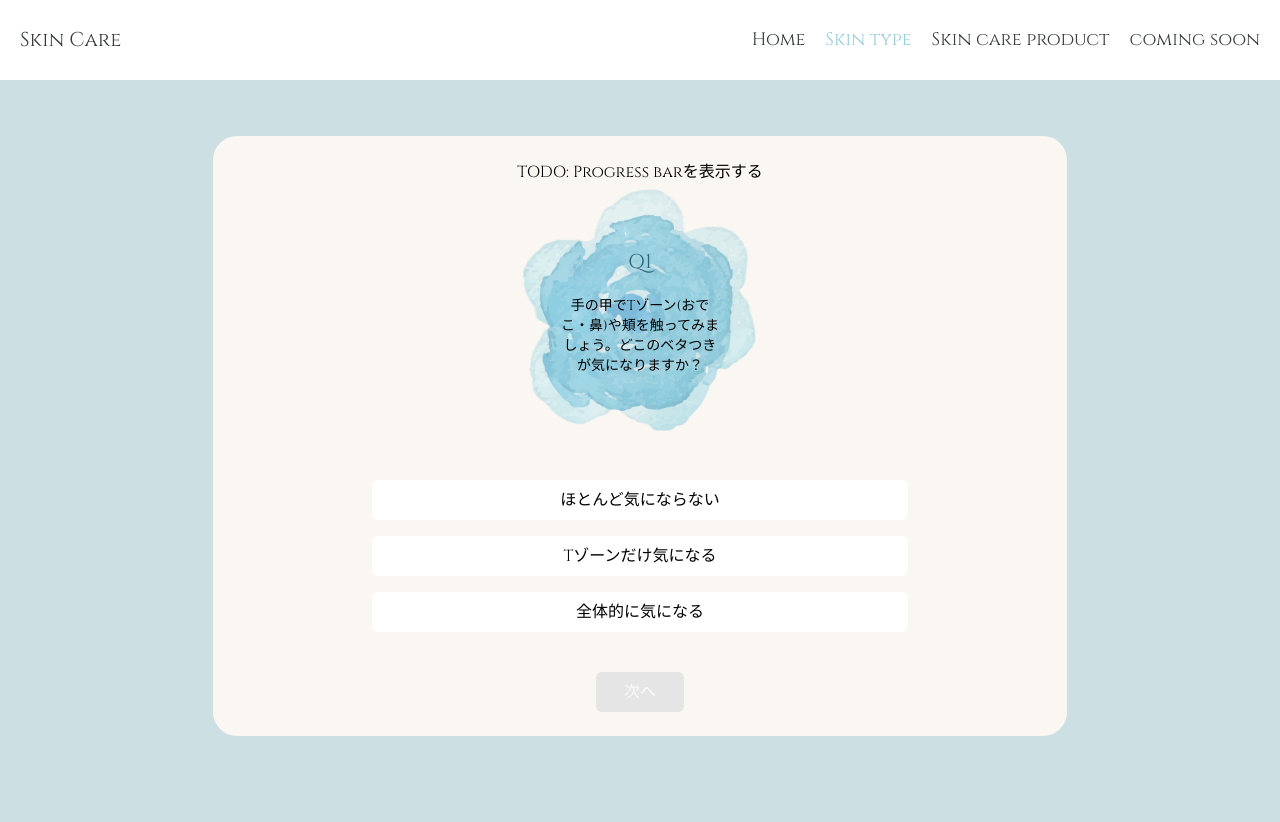
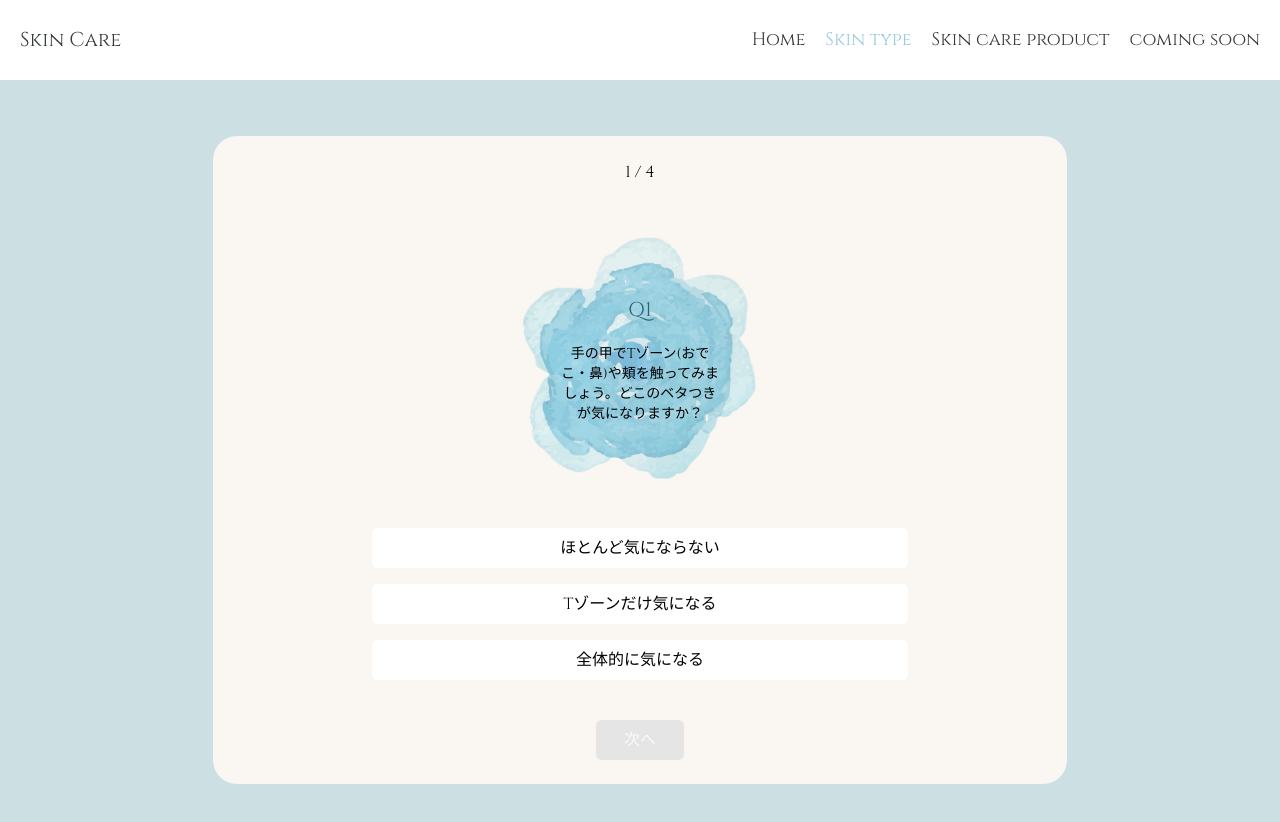
Before and after one commit to mikuweb/skincare-diagnose-app, a Next.js app: page /skin-type in a window 1280 px wide. Shown: the top 822 px of the page. Built offline with nearby package versions, Linux system fonts and the light colour scheme.

Commit message:
feat: 質問の進捗をProgressBarで表示できるように

```diff
--- a/src/components/Questions/Answers.tsx
+++ b/src/components/Questions/Answers.tsx
@@ -51,7 +51,7 @@ const Answers: FC<Props> = ({
           <motion.button
             variants={item}
             key={idx}
-            className={`w-full md:w-2/4 lg:w-2/3 mx-auto rounded-md py-2 ${
+            className={`mx-auto w-full rounded-md py-2 md:w-2/4 lg:w-2/3 ${
               selectedAnswerIdx === idx
                 ? "bg-leaf-100"
                 : "bg-white hover:opacity-60"
--- /dev/null
+++ b/src/components/Questions/ProgressBar.tsx
@@ -0,0 +1,43 @@
+"use client";
+
+import React, { FC, useEffect, useState } from "react";
+import * as Progress from "@radix-ui/react-progress";
+import { QuestionType } from "./Wizard";
+
+type Props = {
+  activeQuestion: number;
+  questions: QuestionType[];
+};
+
+const ProgressBar: FC<Props> = ({ activeQuestion, questions }) => {
+  const [progress, setProgress] = useState<number>(0);
+
+  const numOfQuestion = questions.length - 1;
+  const progressRate = (activeQuestion / numOfQuestion) * 100;
+
+  useEffect(() => {
+    setProgress(progressRate);
+  }, [activeQuestion]);
+
+  return (
+    <div className="text-center">
+      <p>{`${activeQuestion + 1} / ${questions.length}`}</p>
+      <Progress.Root
+        className="bg-blackA6 relative mx-auto mb-6 h-6 w-4/5 overflow-hidden rounded-full"
+        style={{
+          // Fix overflow clipping in Safari
+          // https://gist.github.com/domske/b66047671c780a238b51c51ffde8d3a0
+          transform: "translateZ(0)",
+        }}
+        value={progress}
+      >
+        <Progress.Indicator
+          className="ease-[cubic-bezier(0.65, 0, 0.35, 1)] h-full w-full bg-leaf-200 transition-transform duration-[660ms]"
+          style={{ transform: `translateX(-${100 - progress}%)` }}
+        />
+      </Progress.Root>
+    </div>
+  );
+};
+
+export default ProgressBar;
--- a/src/components/Questions/Wizard.tsx
+++ b/src/components/Questions/Wizard.tsx
@@ -3,8 +3,7 @@ import React, { FC, useState } from "react";
 import Question from "./Question";
 import Answers from "./Answers";
 import Button from "./Button";
-import { querySkinType } from "@/app/actions";
-import Loader from "../Common/Loader";
+import ProgressBar from "./ProgressBar";
 
 interface Props {
   questionList: QuestionType[];
@@ -55,17 +54,18 @@ const Wizard: FC<Props> = ({ questionList, bgImg, queryData }) => {
   };
 
   return (
-    <div className="lg:h-screen lg:w-screen lg:bg-leaf-100 lg:flex lg:justify-center lg:pt-14">
-      <div className="pt-16 px-5 bg-beige-100 font-english lg:w-2/3 lg:h-fit lg:rounded-3xl lg:p-6">
+    <div className="lg:flex lg:h-screen lg:w-screen lg:justify-center lg:bg-leaf-100 lg:pt-14">
+      <div className="h-screen bg-beige-100 px-5 pt-16 font-english lg:h-fit lg:w-2/3 lg:rounded-3xl lg:p-6">
         {/* <Loader /> */}
-        {/* ここから */}
-        <div className="text-center">TODO: Progress barを表示する</div>
         <button
           className={`${activeQuestion === 0 ? "hidden" : ""} `}
           onClick={backToPrevQ}
         >
           ← Back
         </button>
+
+        <ProgressBar activeQuestion={activeQuestion} questions={questions} />
+
         <div className="flex flex-col gap-10">
           <Question
             questions={questions}
@@ -73,9 +73,9 @@ const Wizard: FC<Props> = ({ questionList, bgImg, queryData }) => {
             bgImg={bgImg}
           />
           <Answers
+            questions={questions}
             activeQuestion={activeQuestion}
             handleSelect={handleSelect}
-            questions={questions}
             selectedAnswerIdx={selectedAnswerIdx}
           />
           <Button
@@ -86,7 +86,6 @@ const Wizard: FC<Props> = ({ questionList, bgImg, queryData }) => {
             {lastQuestion ? "結果を表示する（無料）" : "次へ"}
           </Button>
         </div>
-        {/* ここまで */}
       </div>
     </div>
   );
--- /dev/null
+++ b/src/components/ui/Progress.tsx
@@ -0,0 +1,28 @@
+"use client";
+
+import * as React from "react";
+import * as ProgressPrimitive from "@radix-ui/react-progress";
+
+import { cn } from "@/lib/utils";
+
+const Progress = React.forwardRef<
+  React.ElementRef<typeof ProgressPrimitive.Root>,
+  React.ComponentPropsWithoutRef<typeof ProgressPrimitive.Root>
+>(({ className, value, ...props }, ref) => (
+  <ProgressPrimitive.Root
+    ref={ref}
+    className={cn(
+      "bg-primary/20 relative h-2 w-full overflow-hidden rounded-full",
+      className,
+    )}
+    {...props}
+  >
+    <ProgressPrimitive.Indicator
+      className="bg-primary h-full w-full flex-1 transition-all"
+      style={{ transform: `translateX(-${100 - (value || 0)}%)` }}
+    />
+  </ProgressPrimitive.Root>
+));
+Progress.displayName = ProgressPrimitive.Root.displayName;
+
+export { Progress };
```
